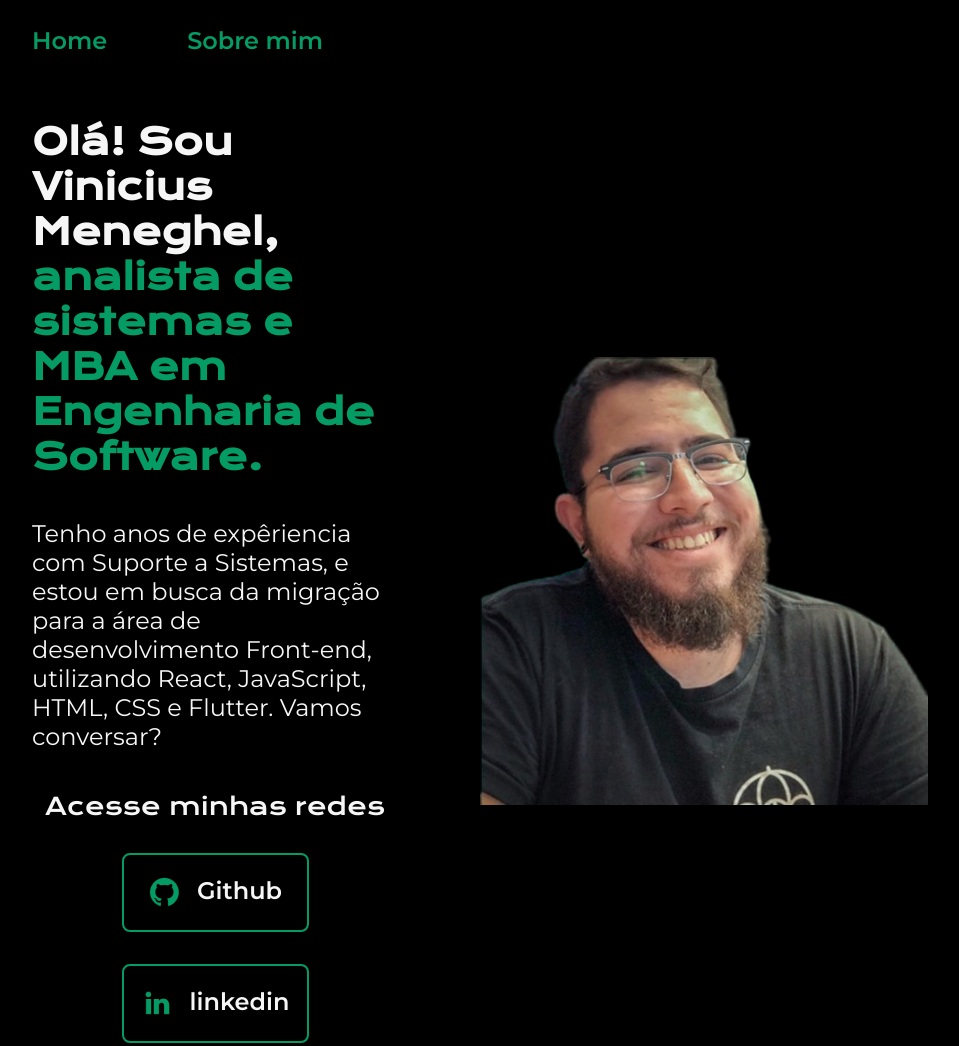
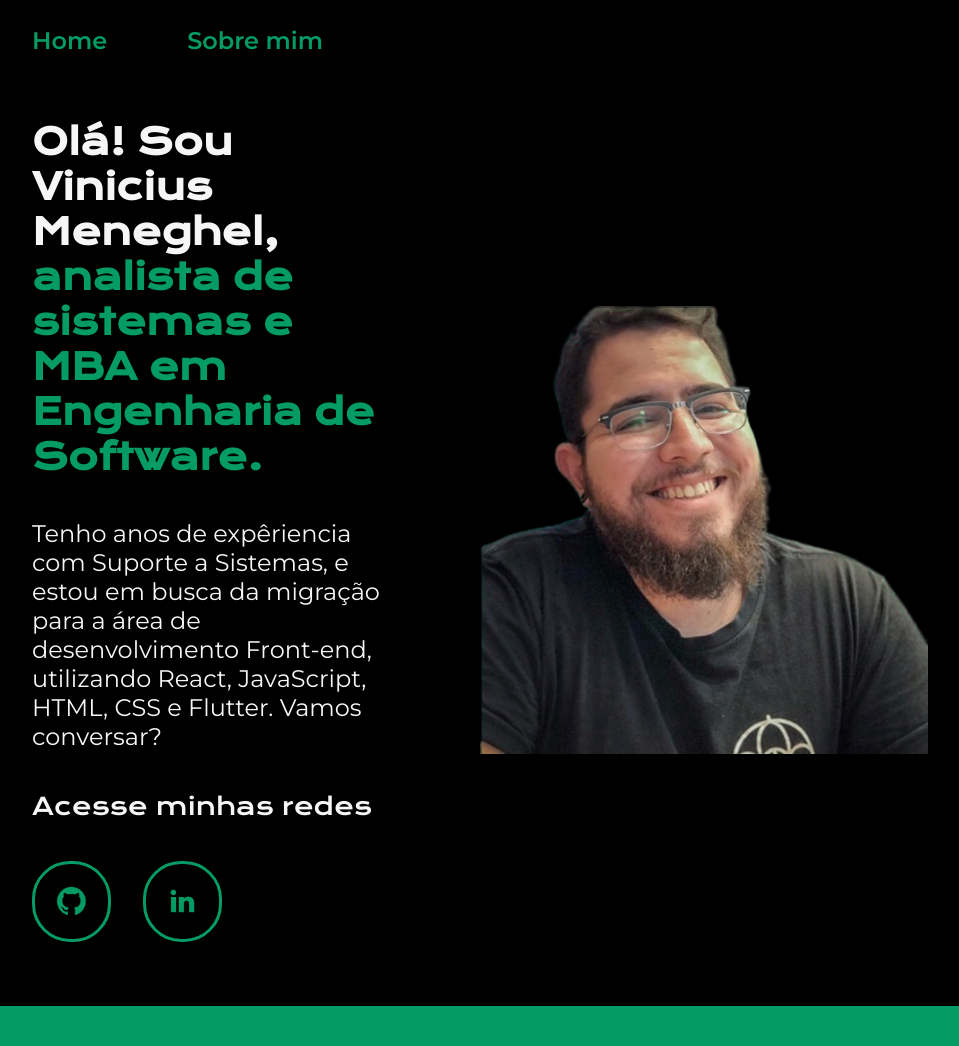
Before and after one commit to vimeneghels/portfolio, a plain HTML site: page index.html in a window 1280 px wide. Shown: the top 1046 px of the page, without its empty margins (160-1119 px from the left). Drawn offline with nearby package versions, Linux system fonts and the light colour scheme.

Commit message:
Add files via upload

```diff
--- a/index.html
+++ b/index.html
@@ -1,6 +1,5 @@
 <!DOCTYPE html>
 <html lang="pt-br">
-
    <head>
       <meta charset="UTF-8">
       <meta http-equiv="X-UA-Compatible" content="IE=edge">
@@ -8,7 +7,6 @@
       <title>Portifolio</title>
       <link rel="stylesheet" href="./styles/style.css">
    </head>
-
    <body>
       <header class="cabecalho">
          <nav class="cabecalho__menu">
@@ -21,19 +19,19 @@
             <h1 class="apresentacao__conteudo__titulo">
                Olá! Sou Vinicius Meneghel, <strong
                   class="titulo-destaque">analista de sistemas e MBA em Engenharia de Software.
-            </strong></h1>
+               </strong>
+            </h1>
             <p class="apresentacao__conteudo__texto">
                Tenho anos de expêriencia com Suporte a Sistemas, e estou em busca da migração para a área de desenvolvimento Front-end, utilizando React, JavaScript, HTML, CSS e Flutter.
-Vamos conversar?</p>
+               Vamos conversar?
+            </p>
+            <h2 class="apresentacao__links__subtitulo">Acesse minhas redes</h2>
             <div class="apresentacao__links">
-                <h2 class="apresentacao__links__subtitulo">Acesse minhas redes</h2>
                <a class="apresentacao__links__navegacao" href="https://github.com/vimeneghels">
                <img src="./assets/github.png">
-                    Github
                </a>
                <a class="apresentacao__links__navegacao" href="https://linkedin.com/in/vinicius-meneghel">
                <img src="./assets/linkedin.png">
-                    linkedin
                </a>
             </div>
          </section>
@@ -42,5 +40,4 @@ Vamos conversar?</p>
       <footer class="rodape">
       </footer>
    </body>
-
 </html>
--- a/styles/style.css
+++ b/styles/style.css
@@ -62,8 +62,7 @@ body{
 
 .apresentacao__links{
     display: flex;
-    flex-direction: column;
-    justify-content: space-between;
+    justify-content: left;
     align-items: center;
     gap: 32px;
 }
@@ -75,17 +74,18 @@ body{
 .apresentacao__links__navegacao{
     display: flex;
     justify-content: center;
-    gap: 16px;
-    border: 2px solid var(--cor-terciaria);
-    width: 50%;
+    gap: 5px;
+    border: 3px solid var(--cor-terciaria);
+    width: 20%;
     text-align: center;
-    border-radius: 8px;
+    border-radius: 38px;
     font-size: 1.5rem;
     font-weight: 600;
     padding: 21.5px 0;
     text-decoration: none;
     color: var(--cor-secundaria);
     font-family: var(--fonte-secundaria);
+
 }
 .apresentacao__links__navegacao:hover{
     background-color: var(--cor-hover);
```
Also changed, not shown: about.html (+0 -5 lines). Lines whose indentation alone changed are shown as unchanged.
